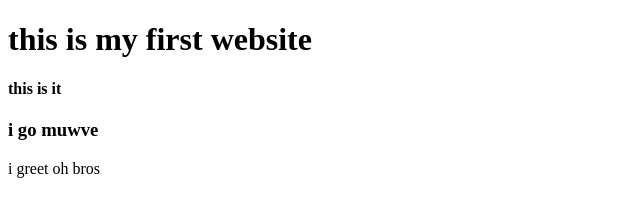
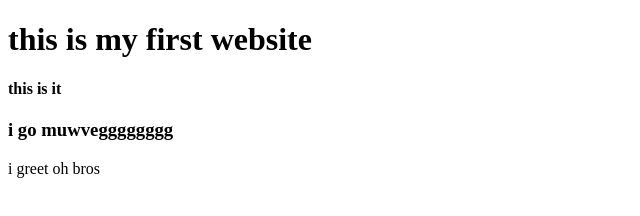
Before and after one commit to david123Szgvx/html, a plain HTML site: page index.html in a window 1280 px wide. Shown: the whole page, without its empty margins (0-640 px from the left). Drawn offline with Linux system fonts and the light colour scheme.

```diff
--- a/index.html
+++ b/index.html
@@ -9,7 +9,7 @@
     <h1> this is  my first website</h1>
 
     <h4>this is it</h4>
-    <h3> i go muwve</h3>
+    <h3> i go muwvegggggggg</h3>
 
     <p> i greet oh bros</p>
 </body>
```
